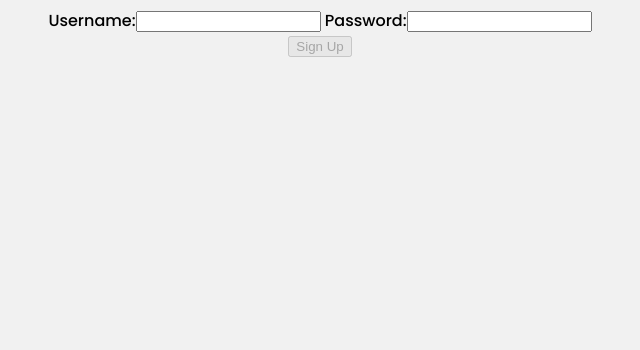
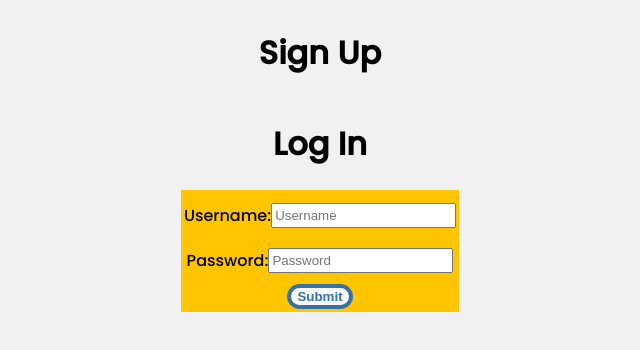
Before and after one commit to ajg7/front-end, a React (Create React App) app: page /signup in a window 1280 px wide. Shown: the top 350 px of the page, without its empty margins (320-960 px from the left). Built offline with nearby package versions, Linux system fonts and the light colour scheme.

Commit message:
made styling components

```diff
--- a/package.json
+++ b/package.json
@@ -14,6 +14,7 @@
     "react-scripts": "3.4.3",
     "redux": "^4.0.5",
     "redux-thunk": "^2.3.0",
+    "styled-components": "^5.1.1",
     "yup": "^0.29.3"
   },
   "scripts": {
--- a/src/components/App.js
+++ b/src/components/App.js
@@ -6,7 +6,6 @@ import axios from "axios";
 import formSchema from "../formSchema.js";
 import LoginPage from "./LoginPage.js";
 import Form from "./Form.js";
-
 
 
 
--- a/src/components/Form.js
+++ b/src/components/Form.js
@@ -2,8 +2,36 @@ import React, { useState, useEffect } from "react";
 import formSchema from "../formSchema";
 import * as yup from "yup";
 import {axiosWithAuth} from "../utils/axiosWithAuth";
-import { useHistory } from "react-router-dom"
+import { useHistory } from "react-router-dom";
+import styled from "styled-components";
 
+
+export const StyledForm = styled.div`
+    .form-labels {
+        border: 3px solid ${({ theme }) => theme.secondaryColor};
+        background-color: ${({ theme }) => theme.secondaryColor};
+    }
+    label {
+        display: flex;
+        justify-content: center;
+        padding: ${({ theme }) => theme.space};
+    }
+
+    button {
+        border: 4px solid ${({ theme }) => theme.primaryColor};
+        border-radius: 20px;
+        text-align: center;
+        color: ${({ theme }) => theme.primaryColor};
+        background-color: ${({ theme }) => theme.offWhite};
+        font-weight: bold;
+
+        &:hover {
+            color: ${({ theme }) => theme.offWhite};
+            background-color: ${({ theme }) => theme.primaryColor};
+            transition: all 0.3s ease-in-out;
+        }
+    }
+`
 
 const Form = () => {
 
@@ -73,11 +101,14 @@ const Form = () => {
 
     return(
         <>
+            <h1>Log In</h1>
                 <form onSubmit={submit}>
                     <div className="errors">
                         <div>{formErrors.username}</div>
                         <div>{formErrors.password}</div>
                     </div>
+                    <StyledForm>
+                        <div className="form-labels">
                             <div>
                                 <label> Username:
                                     <input
@@ -85,18 +116,26 @@ const Form = () => {
                                     onChange={inputChange}
                                     type="text"
                                     name="username"
+                                    placeholder= "Username"
                                     />
                                 </label>
+                            </div>
+                            <div>
                                 <label> Password:
                                     <input
                                     value={formValues.password}
                                     onChange={inputChange}
                                     type="password"
                                     name="password"
+                                    placeholder = "Password"
                                     />
                                 </label>
                             </div>
-                <button disabled={disabled}>Log In</button>
+                            <div>
+                                <button disabled={disabled}>Submit</button>
+                            </div>
+                        </div>
+                    </StyledForm>
                 </form>
         </>
     )
--- a/src/components/SignupForm.js
+++ b/src/components/SignupForm.js
@@ -3,7 +3,8 @@ import formSchema from "../formSchema";
 import axios from "axios";
 import * as yup from "yup";
 import {axiosWithAuth} from "../utils/axiosWithAuth";
-import { useHistory } from "react-router-dom"
+import { useHistory } from "react-router-dom";
+import StyledForm from "./Form.js";
 
 
 
@@ -67,7 +68,7 @@ const SignupForm = () => {
             password: formValues.password.trim(),
             role: 1
         }
-        axiosWithAuth().post("/auth/register", newUser)
+        axios.post("https://better--professor.herokuapp.com", newUser)
             .then(response => {
                 console.log(response)
                 history.push("/login");
@@ -78,11 +79,13 @@ const SignupForm = () => {
 
     return(
         <>
+            <h1>Sign Up</h1>
                 <form onSubmit={submit}>
                     <div className="errors">
                         <div>{formErrors.username}</div>
                         <div>{formErrors.password}</div>
                     </div>
+                <StyledForm>
                     <div>
                         <label> Username:
                             <input
@@ -90,6 +93,7 @@ const SignupForm = () => {
                             onChange={inputChange}
                             type="text"
                             name="username"
+                            placeholder="Username"
                             />
                         </label>
                         <label> Password:
@@ -98,10 +102,12 @@ const SignupForm = () => {
                             onChange={inputChange}
                             type="password"
                             name="password"
+                            placeholder="Password"
                             />
                         </label>
                     </div>
-                <button disabled={disabled}>Sign Up</button>
+                        <button disabled={disabled}>Submit</button>
+                </StyledForm>
                     </form>
         </>
     )
--- a/src/index.js
+++ b/src/index.js
@@ -1,6 +1,8 @@
 import React from "react";
 import ReactDOM from "react-dom";
 import { BrowserRouter as Router} from 'react-router-dom';
+import { ThemeProvider } from "styled-components";
+import theme from "./theme/index.js";
 
 import { createStore, applyMiddleware } from "redux";
 import { Provider } from "react-redux";
@@ -14,9 +16,11 @@ const store = createStore( professorReducer , applyMiddleware(thunk));
 
 ReactDOM.render(
   <Provider store={store}>
-    <Router>
-      <App />
-    </Router>
+      <Router>
+        <ThemeProvider theme={theme}>
+          <App />
+        </ThemeProvider>
+      </Router>
   </Provider>,
   document.getElementById('root')
 );
--- /dev/null
+++ b/src/theme/index.js
@@ -0,0 +1,8 @@
+const theme = {
+    primaryColor: "#3571A7",
+    secondaryColor: "#FFC500",
+    offWhite: "#FAFAFA",
+    space: "10px 0px",
+}
+
+export default theme;
```
Also changed, not shown: 1 other file (tests, documents, lock files or other folders). Lines whose indentation alone changed are shown as unchanged.
